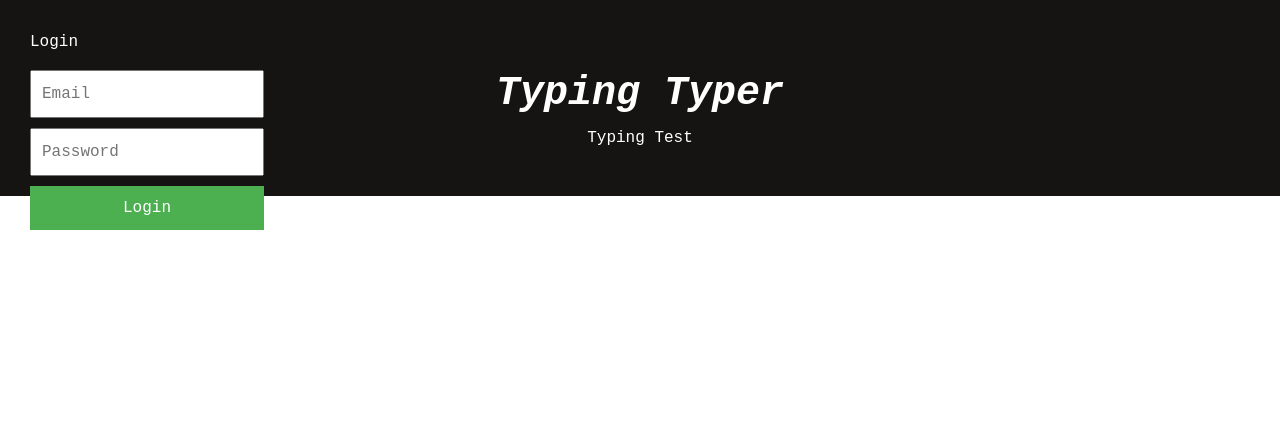
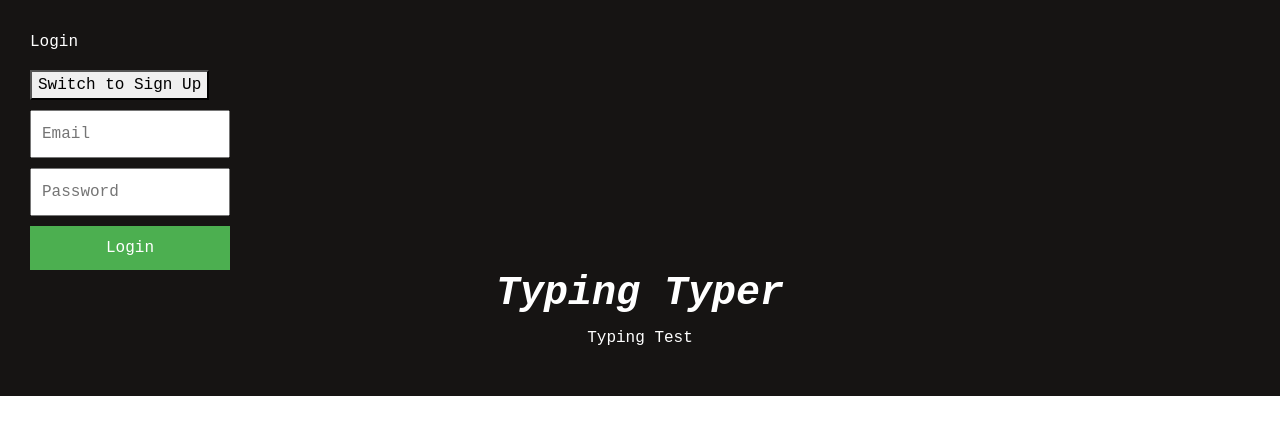
Before and after one commit to emmanuel-jaimes/typingtyper, a React (Vite) app: page / in a window 1280 px wide. Shown: the top 434 px of the page. Built offline with nearby package versions, Linux system fonts and the light colour scheme; no server answers.

Commit message:
register func

```diff
--- a/src/App.tsx
+++ b/src/App.tsx
@@ -2,20 +2,24 @@ import { useEffect, useRef, useState } from "react";
 import TextStream from "./components/TextStream";
 import TextStreamFromGist from "./components/TextStreamFromGist";
 import { auth } from "./firebase";
-import { signInWithEmailAndPassword } from "firebase/auth";
+import {
+  signInWithEmailAndPassword,
+  createUserWithEmailAndPassword,
+} from "firebase/auth";
 
 function App() {
   const [textFromGist, setTextFromGist] = useState("");
-  const textStreamRef = useRef<HTMLInputElement | null>(null);
+  const textStreamRef = useRef(null);
   const [email, setEmail] = useState("");
   const [password, setPassword] = useState("");
   const [error, setError] = useState("");
   const [user, setUser] = useState(null);
+  const [setLoginFormVisible, isLoginFormVisible] = useState(false);
+  const [isSignUp, setSignUp] = useState(false);
 
   const handleLogin = async (e: React.FormEvent) => {
     e.preventDefault();
     setError(""); // Reset
-
     try {
       const userCredential = await signInWithEmailAndPassword(
         auth,
@@ -31,6 +35,21 @@ function App() {
   const handleLogout = () => {
     auth.signOut();
     setUser(null);
+  };
+
+  const handleSignUp = async (e: React.FormEvent) => {
+    e.preventDefault();
+    setError(""); //reset
+    try {
+      const userCredential = await createUserWithEmailAndPassword(
+        auth,
+        email,
+        password
+      );
+      setUser(userCredential.user);
+    } catch (err: any) {
+      setError(err.message);
+    }
   };
 
   const handleGistTextLoad = (text: string) => {
@@ -52,7 +71,18 @@ function App() {
         backgroundColor: "#161413",
       }}
     >
-      <p style={{ color: "white" }}>Login</p>
+      <p
+        onClick={() => setLoginFormVisible(!isLoginFormVisible)}
+        style={{ color: "white", cursor: "pointer" }}
+      >
+        {isSignUp ? "Sign Up" : "Login"}
+      </p>
+      <button
+        onClick={() => setSignUp(!isSignUp)}
+        style={{ marginBottom: "10px" }}
+      >
+        Switch to {isSignUp ? "Login" : "Sign Up"}
+      </button>
 
       {user ? (
         <div style={{ color: "white" }}>
@@ -60,14 +90,15 @@ function App() {
           <button onClick={handleLogout}>Logout</button>
         </div>
       ) : (
+        isLoginFormVisible && (
           <form
-          onSubmit={handleLogin}
+            onSubmit={isSignUp ? handleSignUp : handleLogin}
             style={{
-            display: "grid",
+              display: "flex",
+              flexDirection: "column",
               gap: "10px",
-            width: "100px",
-            right: "10",
-            position: "absolute",
+              width: "200px",
+              position: "relative",
             }}
           >
             <input
@@ -97,19 +128,14 @@ function App() {
                 cursor: "pointer",
               }}
             >
-            Login
+              {isSignUp ? "Sign Up" : "Login"}
             </button>
             {error && <p style={{ color: "red" }}>{error}</p>}
           </form>
+        )
       )}
 
-      <div
-        style={{
-          display: "grid",
-          textAlign: "center",
-          color: "white",
-        }}
-      >
+      <div style={{ display: "grid", textAlign: "center", color: "white" }}>
         <h1>
           <i>
             <b>Typing Typer</b>
@@ -117,9 +143,9 @@ function App() {
         </h1>
         <p>Typing Test</p>
       </div>
-      <TextStreamFromGist onLoadText={handleGistTextLoad}></TextStreamFromGist>
+      <TextStreamFromGist onLoadText={handleGistTextLoad} />
       {textFromGist && (
-        <TextStream ref={textStreamRef} textToType={textFromGist}></TextStream>
+        <TextStream ref={textStreamRef} textToType={textFromGist} />
       )}
     </div>
   );
```
Lines whose indentation alone changed are shown as unchanged.
